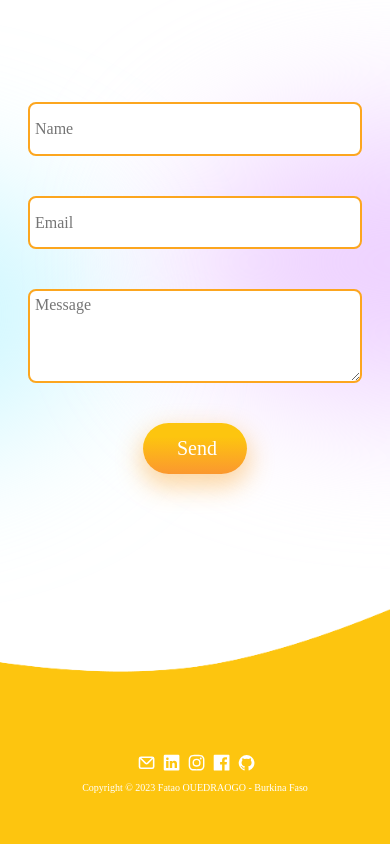
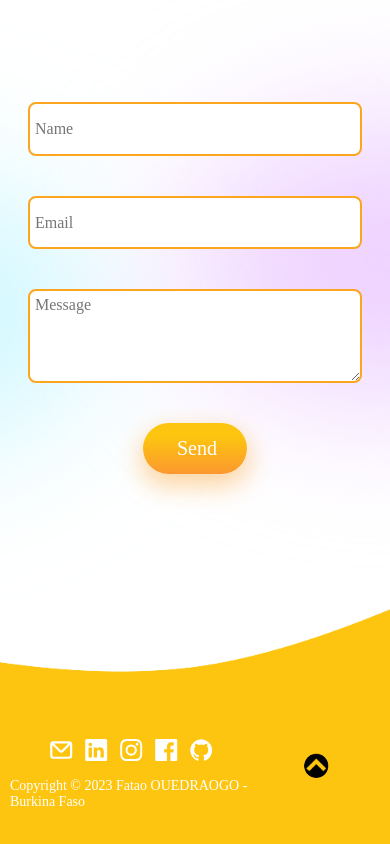
Before and after one commit to FataoDev/Personal-Portfolio-with-React, a React (Create React App) app: page / in a window 390 px wide. Shown: the part 3554-4398 px from the top of the page. Built offline with nearby package versions, Linux system fonts and the light colour scheme; a web font is replaced by a local one.

Commit message:
fin de la partie footer et début du navbar

```diff
--- a/src/components/Footer/Footer.css
+++ b/src/components/Footer/Footer.css
@@ -34,12 +34,46 @@
   transform: scale(1.1);
 }
 
+.fleche img{
+  /* background-color:white; */
+  border-radius:50%;
+}
+
+.fleche img:hover{
+background-color:white;
+
+}
+
+
+@media screen and (max-width:1024px){
+  .f-content{
+    margin-left:3rem;
+    width:20rem;
+  }
+  .f-icons{
+    margin-left:-3rem;
+
+  }
+  span{
+    font-size:1rem;
+  }
+  .fleche{
+    margin-right:19rem;
+    transition: 5s ease;
+  }
+}
 
 
 
+@media screen and (max-width: 680px){
+  .f-content{
+    margin-left:0;
+  }
+  .fleche{
+    margin-right:25rem;
+  }
 
-@media screen and (max-width: 480px){
   .f-content{
-    transform: scale(.5);
+    transform: scale(.7);
   }
 }
```
